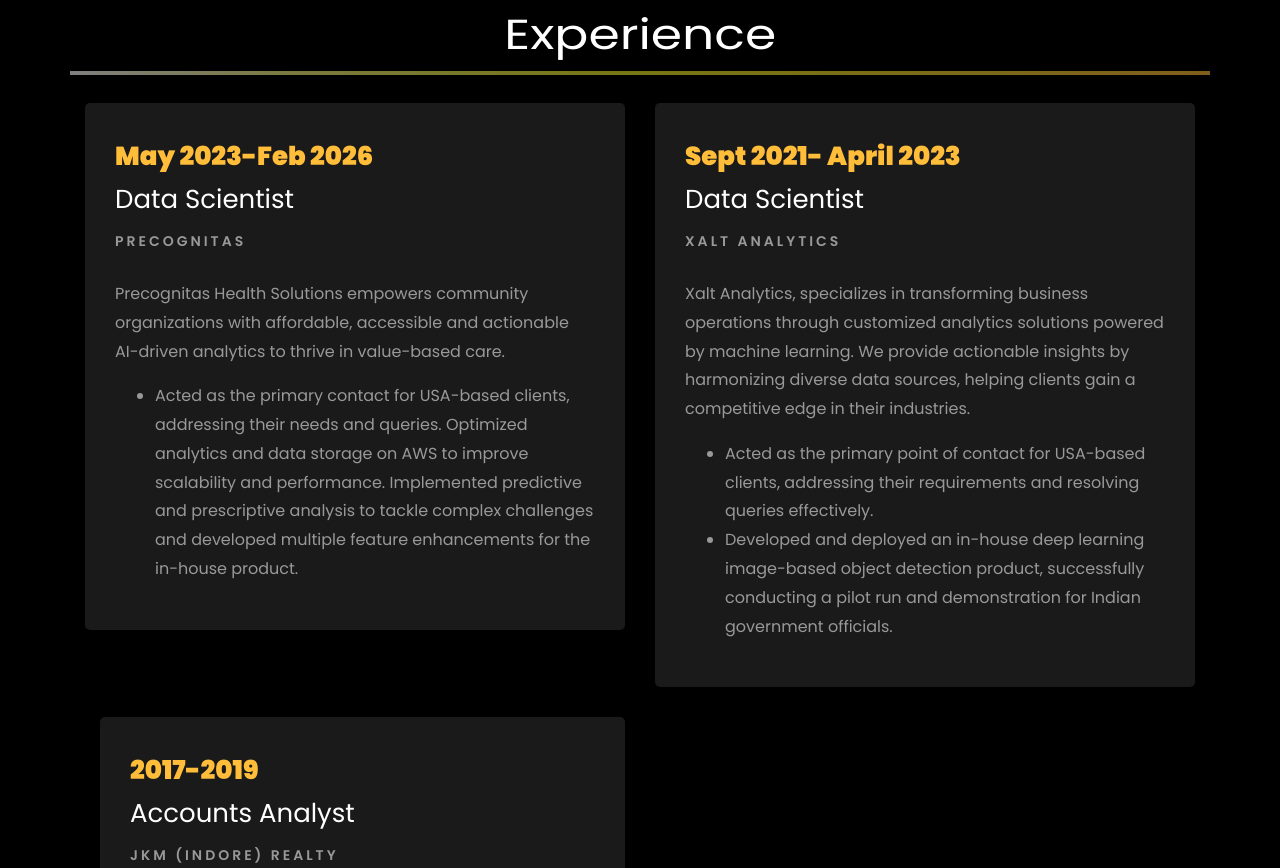
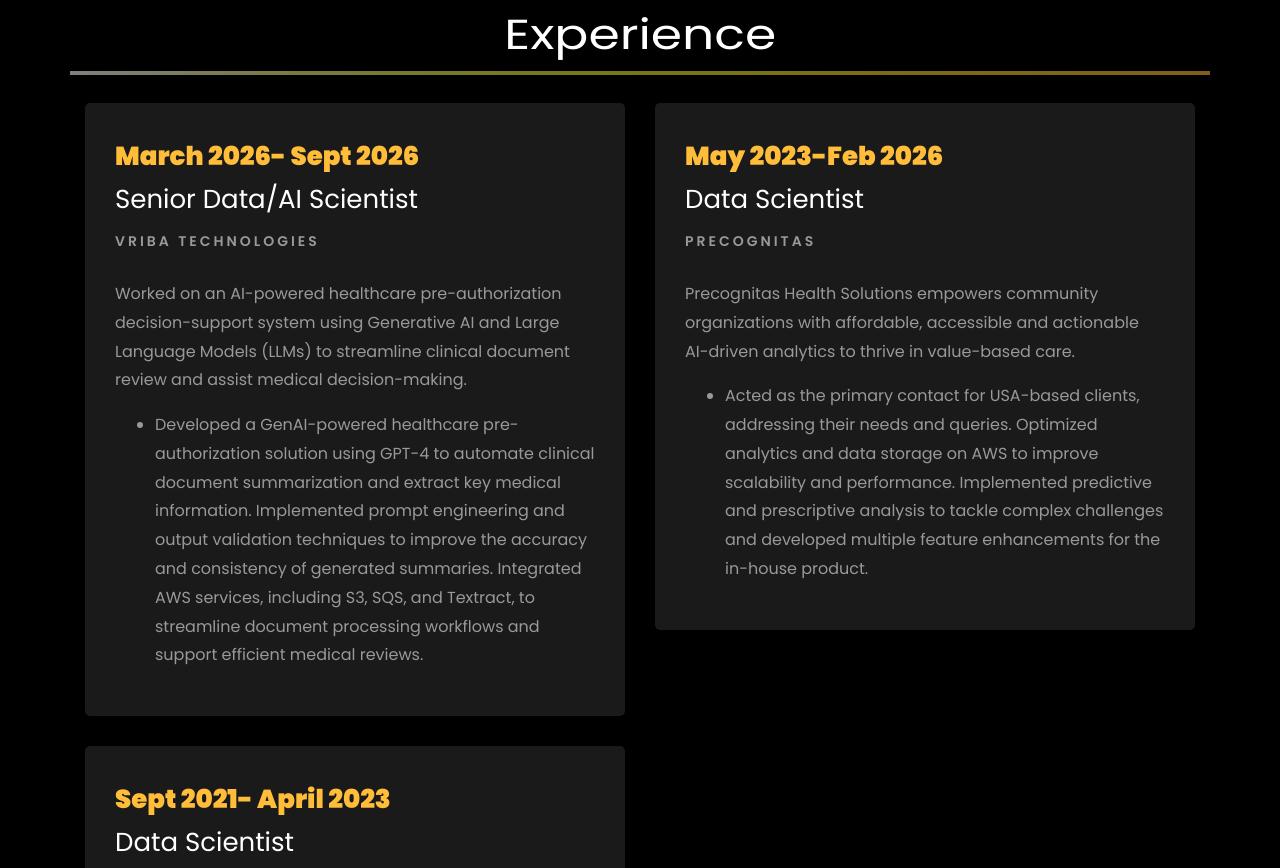
Before and after one commit to div1996/divyanshushrivastava.co.in, a plain HTML site: page index.html in a window 1280 px wide. Shown: the part 2834-3702 px from the top of the page. Drawn offline with Linux system fonts and the light colour scheme; animation ran at ten frames a second; files whose address does not match are found by name.

Commit message:
code commit

```diff
--- a/index.html
+++ b/index.html
@@ -491,6 +491,32 @@
 			<div class="row">
 				<div class="col-md-6">
 					<div class="resume-wrap ftco-animate">
+						<span class="date">March 2026- Sept 2026</span>
+						<h2> Senior Data/AI Scientist</h2>
+						<span class="position">Vriba technologies</span>
+						<p class="mt-4">Worked on an AI-powered healthcare pre-authorization decision-support
+							system using Generative AI and Large Language Models
+							(LLMs) to streamline clinical document review and assist
+							 medical decision-making.
+						<ul>
+							<li>
+								Developed a GenAI-powered healthcare pre-authorization solution
+								using GPT-4 to automate clinical document summarization and extract
+								key medical information. Implemented prompt engineering and output
+								validation techniques to improve the accuracy and consistency of
+								generated summaries. Integrated AWS services, including S3, SQS,
+								and Textract, to streamline document processing workflows and
+								support efficient medical reviews.
+
+							</li>
+
+						</ul>
+						</p>
+					</div>
+
+				</div>
+				<div class="col-md-6">
+					<div class="resume-wrap ftco-animate">
 						<span class="date">May 2023-Feb 2026</span>
 						<h2> Data Scientist</h2>
 						<span class="position">Precognitas</span>
@@ -538,7 +564,7 @@
 				</div>
 				<div class="col-md-6">
 					<div class="resume-wrap ftco-animate">
-						<span class="date">2017-2019</span>
+						<span class="date">June 2017-Aug 2019</span>
 						<h2>Accounts Analyst</h2>
 						<span class="position">JKM (Indore) Realty </span>
 						<p class="mt-4">
```
